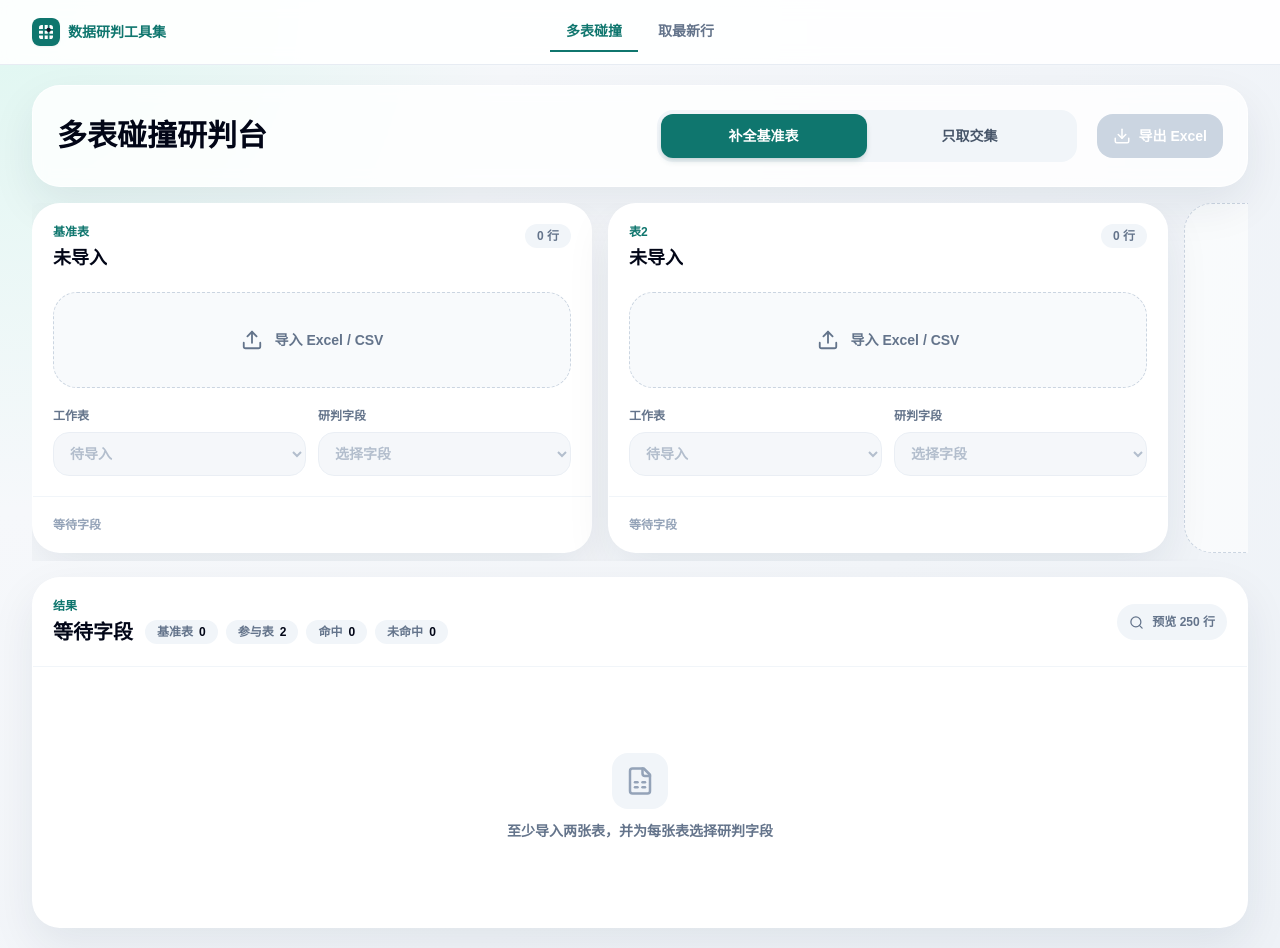
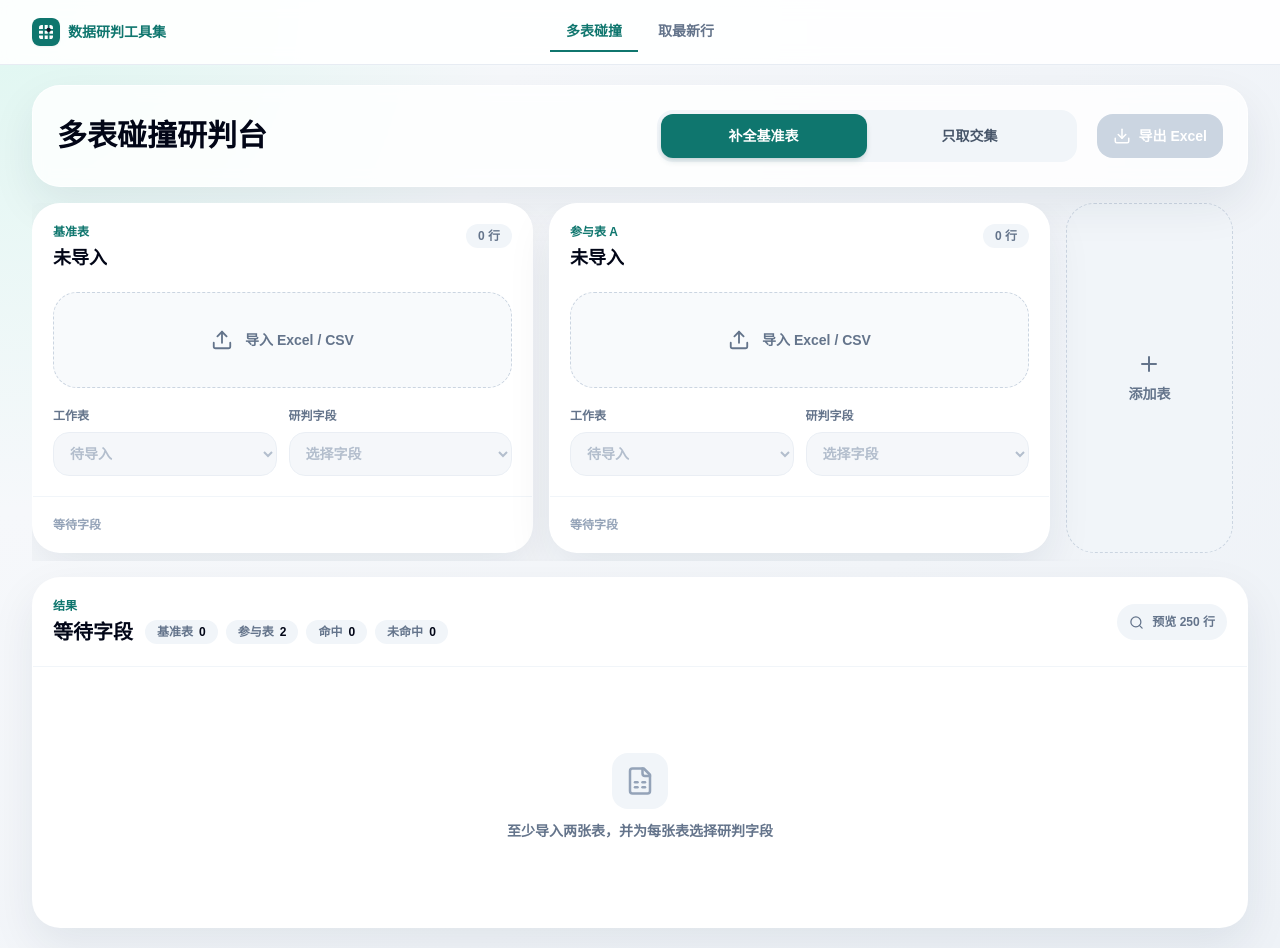
Before and after one commit to chkfail/data-analysis-workbench, a Next.js app: page / in a window 1280 px wide. Built offline with nearby package versions, Linux system fonts and the light colour scheme.

Commit message:
Rename collision tables and refine add-card layout

```diff
--- a/app/lib/collision.ts
+++ b/app/lib/collision.ts
@@ -2,7 +2,7 @@ import type { CollisionTableRuntime, DataRow, JoinedRow, MatchMode } from "@/app
 import { formatValue, normalizeKey } from "@/app/lib/workbook";
 
 export function stripCollisionExportPrefix(column: string) {
-  return column.replace(/^(左表|右表|基准表|表\d+)\./, "");
+  return column.replace(/^(左表|右表|基准表|表\d+|参与表 [A-Z]+)\./, "");
 }
 
 export function buildCollisionResult({ matchMode, tables }: { matchMode: MatchMode; tables: CollisionTableRuntime[] }) {
--- a/app/modules/collision/CollisionModule.tsx
+++ b/app/modules/collision/CollisionModule.tsx
@@ -33,7 +33,7 @@ export function CollisionModule({
     <>
       <section className="flex gap-4 overflow-x-auto pb-2 [scrollbar-gutter:stable]">
         {tables.map((table, index) => (
-          <div key={table.id} className="relative w-[560px] max-w-[calc(100vw-2rem)] shrink-0">
+          <div key={table.id} className="relative w-[min(82vw,560px)] shrink-0 lg:w-[calc(42.857%_-_0.857rem)] lg:min-w-[480px]">
             {index >= 2 ? (
               <button
                 className="absolute right-4 top-4 z-10 grid h-8 w-8 place-items-center rounded-full bg-slate-100 text-slate-500 transition hover:bg-rose-50 hover:text-rose-600"
@@ -68,12 +68,14 @@ export function CollisionModule({
         ))}
 
         <button
-          className="grid min-h-[260px] w-[560px] max-w-[calc(100vw-2rem)] shrink-0 place-items-center rounded-[28px] border border-dashed border-slate-300 bg-white/60 text-slate-500 transition hover:border-field hover:bg-teal-50 hover:text-field"
+          className="grid min-h-[260px] w-[min(42vw,190px)] shrink-0 place-items-center rounded-[28px] border border-dashed border-slate-300 bg-slate-100/70 text-slate-500 transition hover:border-field hover:bg-teal-50 hover:text-field lg:w-[calc(14.286%_-_0.286rem)] lg:min-w-[150px]"
           type="button"
           onClick={onAddTable}
+          aria-label="添加表"
+          title="添加表"
         >
-          <span className="inline-flex items-center gap-2 text-sm font-black">
-            <Plus size={20} />
+          <span className="inline-flex flex-col items-center gap-2 text-sm font-black">
+            <Plus size={24} />
             添加表
           </span>
         </button>
--- a/app/page.tsx
+++ b/app/page.tsx
@@ -14,8 +14,13 @@ import { downloadExcel, getColumns, parseWorkbook } from "@/app/lib/workbook";
 
 const initialCollisionTables: CollisionTableState[] = [
   { id: "collision-1", title: "基准表", workbook: null, field: "" },
-  { id: "collision-2", title: "表2", workbook: null, field: "" }
+  { id: "collision-2", title: "参与表 A", workbook: null, field: "" }
 ];
+
+function getCollisionTableTitle(index: number) {
+  if (index === 0) return "基准表";
+  return `参与表 ${String.fromCharCode(64 + index)}`;
+}
 
 export default function Home() {
   const [toolMode, setToolMode] = useState<ToolMode>("collision");
@@ -109,14 +114,14 @@ export default function Home() {
   function addCollisionTable() {
     setCollisionTables((tables) => {
       const nextIndex = tables.length + 1;
-      return [...tables, { id: `collision-${Date.now()}`, title: `表${nextIndex}`, workbook: null, field: "" }];
+      return [...tables, { id: `collision-${Date.now()}`, title: getCollisionTableTitle(nextIndex - 1), workbook: null, field: "" }];
     });
   }
 
   function removeCollisionTable(slot: TableSlot) {
     setCollisionTables((tables) => {
       if (tables.length <= 2) return tables;
-      return tables.filter((table) => table.id !== slot).map((table, index) => ({ ...table, title: index === 0 ? "基准表" : `表${index + 1}` }));
+      return tables.filter((table) => table.id !== slot).map((table, index) => ({ ...table, title: getCollisionTableTitle(index) }));
     });
   }
 
```
Also changed, not shown: 1 other file (tests, documents, lock files or other folders).
